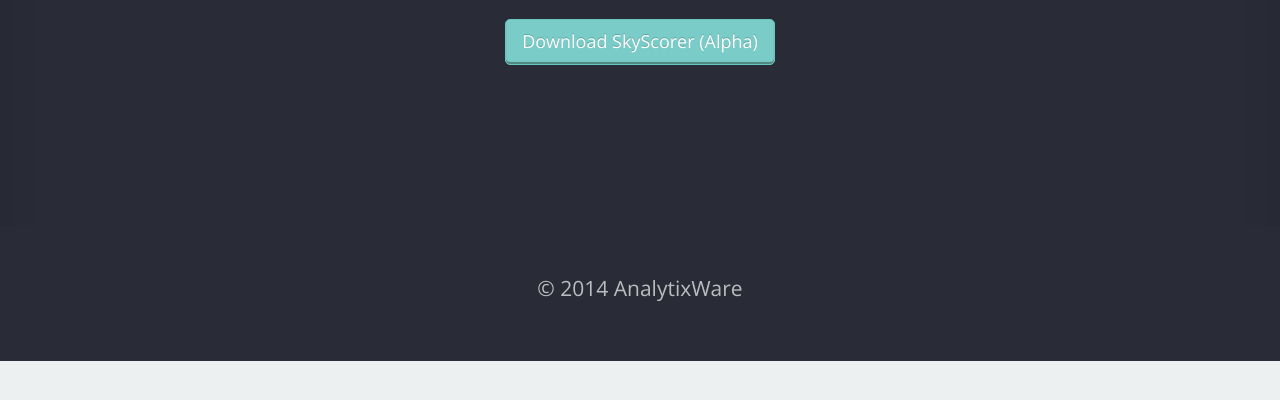
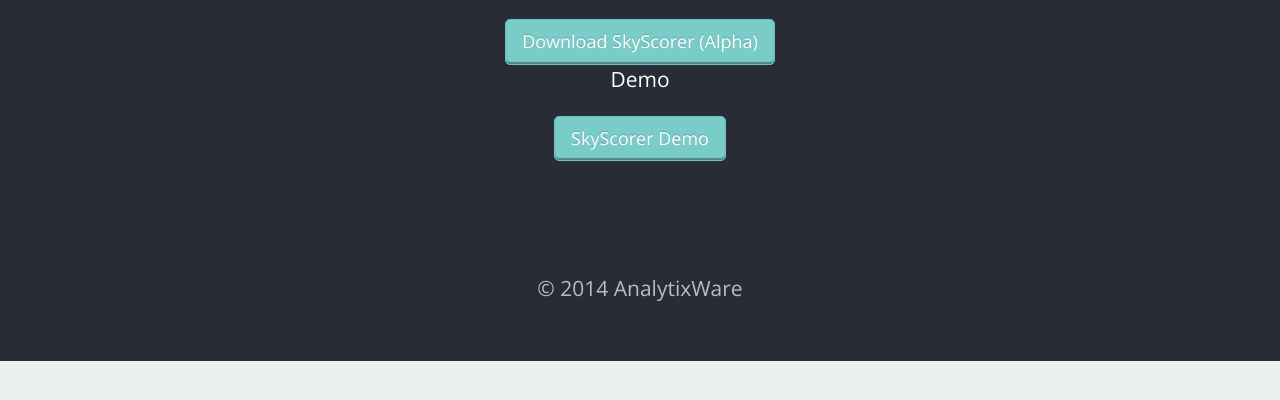
Before and after one commit to AnalytixWare/analytixware.github.io, a plain HTML site: page trial.html in a window 1280 px wide. Shown: the part 234-634 px from the top of the page. Drawn offline with nearby package versions, Linux system fonts and the light colour scheme.

Commit message:
link to demo

```diff
--- a/trial.html
+++ b/trial.html
@@ -77,6 +77,12 @@
 												Click on the button/link below to download the alpha release of SkyScorer
 											</p>
 											<a class="span3 btn btn-info btn-lg" href="https://www.dropbox.com/s/57zlj01hu4y7gkv/skyscorer_setup.exe" title="">Download SkyScorer (Alpha)</a>
+										</div>
+										<div class="row-fluid">
+											<p class="lead span9" >
+												Demo
+											</p>
+											<a class="span3 btn btn-info btn-lg" href="demo" title="">SkyScorer Demo</a>
 										</div>
 									</div>
 								</div>
```
